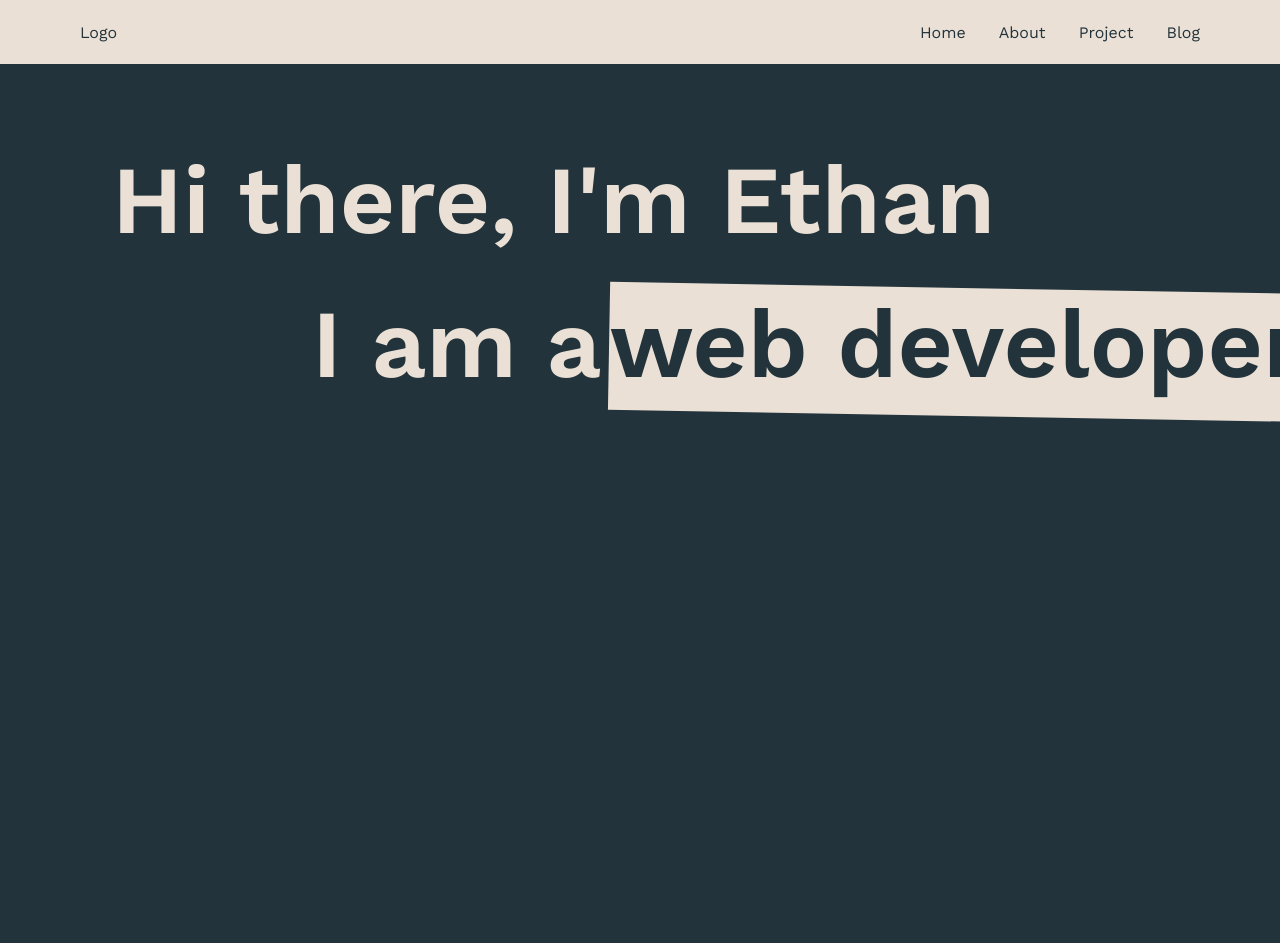
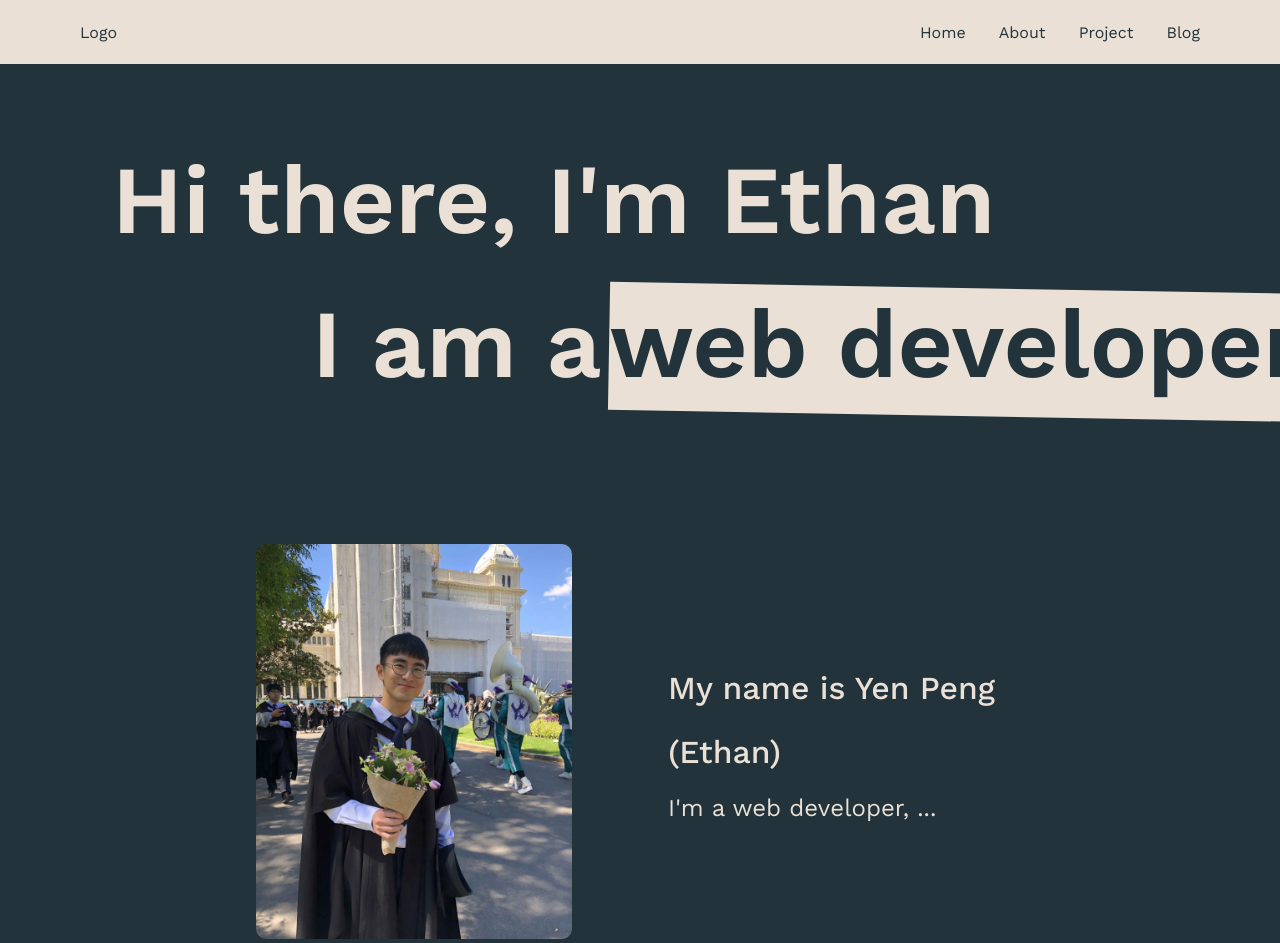
Before and after one commit to EthanChenYen-Peng/personal_site_next, a Next.js app: page / in a window 1280 px wide. Shown: the top 943 px of the page. Before the commit the page ends 864 px from the top, so only its background shows below. Built offline with nearby package versions, Linux system fonts and the light colour scheme.

Commit message:
add about section

```diff
--- a/src/components/Layout/Layout.styled.ts
+++ b/src/components/Layout/Layout.styled.ts
@@ -3,6 +3,7 @@ export const GlobalStyle = createGlobalStyle`
   :root {
     --primary-color: #EAE0D5;
     --secondary-color: #22333B;
+    --dark-gray-20: #495057;
     --font-family-primary: 'Work Sans', sans-serif;
     --font-family-secondary: 'Poppins', sans-serif;
   }
--- a/src/components/blog/PostCard/PostCard.styled.ts
+++ b/src/components/blog/PostCard/PostCard.styled.ts
@@ -2,7 +2,7 @@ import styled from 'styled-components'
 import { sizes } from '@/utils/constants'
 
 export const Container = styled.div`
-  background-color: #495057;
+  background-color: var(--dark-gray-20);
   padding: 2rem;
   border-radius: 10px;
   margin: 4rem 0;
--- a/src/pages/home/Home.styled.ts
+++ b/src/pages/home/Home.styled.ts
@@ -61,3 +61,29 @@ export const Highlight = styled.span`
     }
   }
 `
+
+
+export const AboutContainer = styled.div`
+  width: 60%;
+  margin: 4rem auto;
+  display: flex;
+  align-items: center;
+`
+
+export const ImageContainer = styled.div`
+  img {
+    border-radius: 10px;
+  }
+`
+
+export const IntroContainer = styled.div`
+  margin-left: 6rem;
+  font-size: 1.5rem;
+  line-height: 2;
+`
+
+export const IntroHeader = styled.div`
+  font-size: 2rem;
+  font-weight: 500;
+
+`
--- a/src/pages/home/index.tsx
+++ b/src/pages/home/index.tsx
@@ -1,5 +1,6 @@
 import type { NextPage } from "next";
-import { Container, HeroContainer, Highlight } from './Home.styled'
+import Image from 'next/image'
+import { Container, HeroContainer, Highlight, AboutContainer, IntroContainer, ImageContainer, IntroHeader } from './Home.styled'
 
 const Home: NextPage = () => {
   return (
@@ -11,6 +12,17 @@ const Home: NextPage = () => {
           <Highlight>web developer</Highlight>
         </h2>
       </HeroContainer>
+      <AboutContainer>
+        <ImageContainer>
+          <Image src="/images/img3.jpg" width={400} height={500} objectFit='cover' />
+        </ImageContainer>
+        <IntroContainer>
+          <IntroHeader>
+            My name is Yen Peng (Ethan)
+          </IntroHeader>
+          I'm a web developer, ...
+        </IntroContainer>
+      </AboutContainer>
     </Container>
   );
 };
```
Also changed, not shown: public/images/img3.jpg (added).
